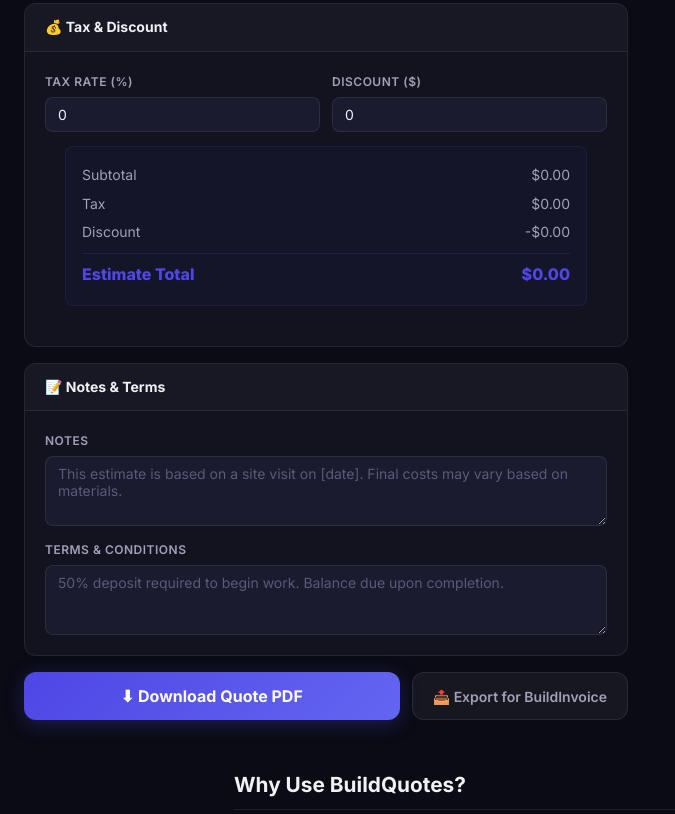
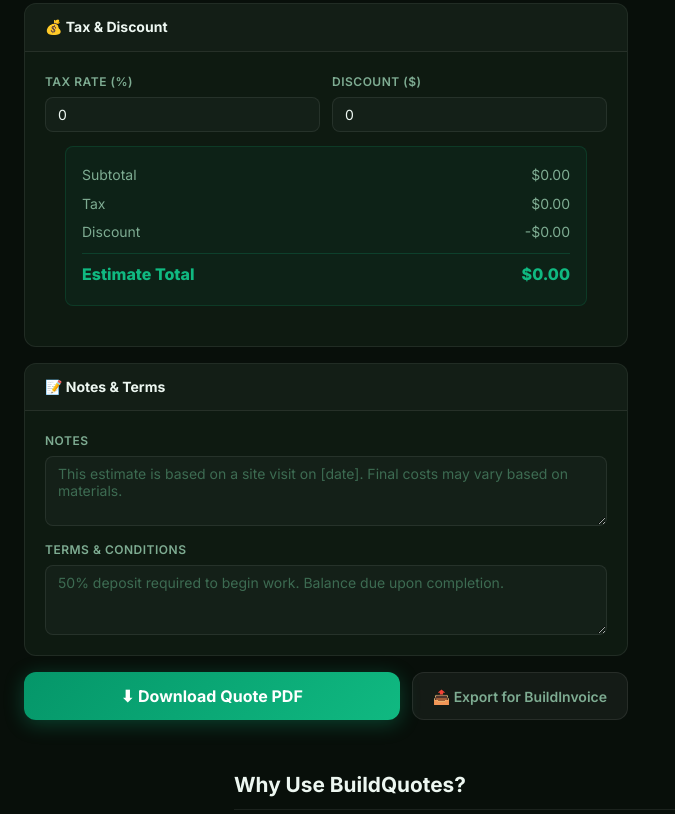
Before and after one commit to dcwynne89/buildquotes, a website: page index.html in a window 1280 px wide. Shown: the part 1446-2260 px from the top of the page, without its empty margins (0-675 px from the left). Drawn offline with Linux system fonts and the light colour scheme; no server answers.

Commit message:
Rebrand-emerald-green-palette

```diff
--- a/styles.css
+++ b/styles.css
@@ -9,16 +9,16 @@
 *, *::before, *::after { box-sizing: border-box; margin: 0; padding: 0; }
 
 :root {
-  --bg:           #0a0b14;
-  --bg-card:      #12131f;
-  --bg-input:     #1a1b2e;
+  --bg:           #080f0a;
+  --bg-card:      #0e1a11;
+  --bg-input:     #142018;
   --border:       rgba(255,255,255,0.08);
-  --border-focus: rgba(79,70,229,0.5);
-  --accent:       #4F46E5;
-  --accent-hover: #6366f1;
-  --text-primary: #f0f0f5;
-  --text-secondary: #a0a0b8;
-  --text-muted:   #5a5a7a;
+  --border-focus: rgba(16,185,129,0.5);
+  --accent:       #10b981;
+  --accent-hover: #34d399;
+  --text-primary: #edf7f1;
+  --text-secondary: #7eac92;
+  --text-muted:   #3d6b52;
   --radius:       12px;
   --radius-sm:    8px;
   --success:      #10b981;
@@ -71,7 +71,7 @@ body {
 .hero-banner {
   text-align: center;
   padding: 2rem 1.5rem 1.5rem;
-  background: radial-gradient(ellipse at 50% 0%, rgba(79,70,229,0.15) 0%, transparent 70%);
+  background: radial-gradient(ellipse at 50% 0%, rgba(16,185,129,0.12) 0%, transparent 70%);
   border-bottom: 1px solid var(--border);
 }
 .hero-banner h1 {
@@ -146,7 +146,7 @@ input, textarea, select {
 input:focus, textarea:focus, select:focus {
   outline: none;
   border-color: var(--accent);
-  box-shadow: 0 0 0 3px rgba(79,70,229,0.15);
+  box-shadow: 0 0 0 3px rgba(16,185,129,0.15);
 }
 input::placeholder, textarea::placeholder { color: var(--text-muted); }
 textarea { resize: vertical; min-height: 70px; }
@@ -222,8 +222,8 @@ input[type="color"] {
 /* ── Totals Display ─────────────────────────────────────────── */
 .totals-display {
   margin: 0 1.25rem 1.25rem;
-  background: rgba(79,70,229,0.05);
-  border: 1px solid rgba(79,70,229,0.15);
+  background: rgba(16,185,129,0.05);
+  border: 1px solid rgba(16,185,129,0.15);
   border-radius: var(--radius-sm);
   padding: 0.875rem 1rem;
 }
@@ -238,7 +238,7 @@ input[type="color"] {
   font-weight: 800;
   font-size: 1rem;
   color: var(--accent);
-  border-top: 1px solid rgba(79,70,229,0.2);
+  border-top: 1px solid rgba(16,185,129,0.2);
   margin-top: 0.4rem;
   padding-top: 0.5rem;
 }
@@ -246,7 +246,7 @@ input[type="color"] {
 /* ── Download Button ─────────────────────────────────────────── */
 .btn-download {
   width: 100%;
-  background: linear-gradient(135deg, var(--accent), var(--accent-hover));
+  background: linear-gradient(135deg, #059669, var(--accent));
   color: #fff;
   border: none;
   border-radius: var(--radius);
@@ -256,11 +256,11 @@ input[type="color"] {
   font-family: inherit;
   cursor: pointer;
   transition: all 0.2s;
-  box-shadow: 0 4px 20px rgba(79,70,229,0.3);
+  box-shadow: 0 4px 20px rgba(16,185,129,0.3);
 }
 .btn-download:hover:not(:disabled) {
   transform: translateY(-1px);
-  box-shadow: 0 6px 24px rgba(79,70,229,0.4);
+  box-shadow: 0 6px 24px rgba(16,185,129,0.4);
 }
 .btn-download:disabled { opacity: 0.6; cursor: not-allowed; }
 
@@ -288,7 +288,7 @@ input[type="color"] {
 .preview-header h3 { font-size: 0.875rem; font-weight: 700; }
 .preview-badge {
   font-size: 0.7rem;
-  background: rgba(79,70,229,0.15);
+  background: rgba(16,185,129,0.15);
   color: var(--accent);
   padding: 0.2rem 0.6rem;
   border-radius: 20px;
```
